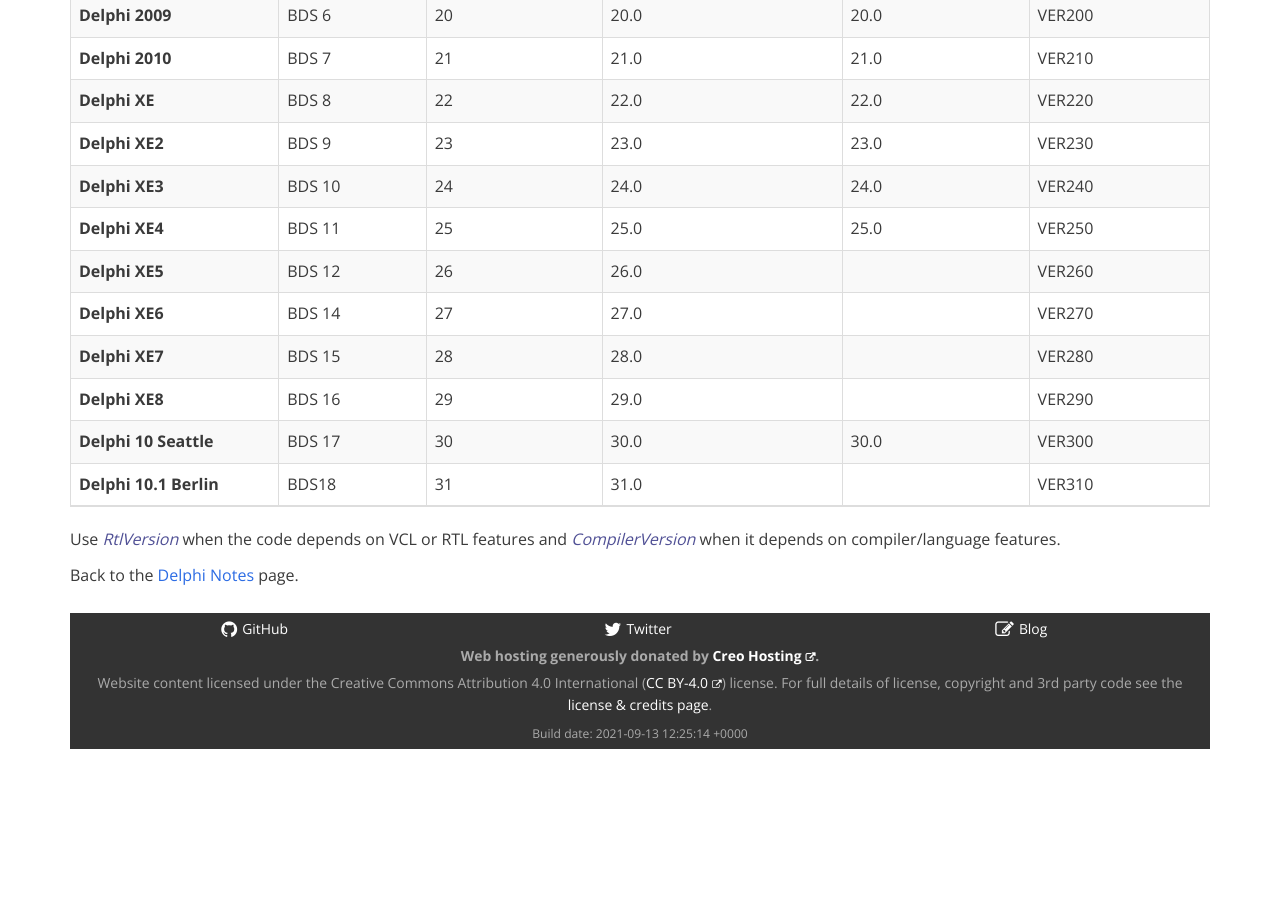
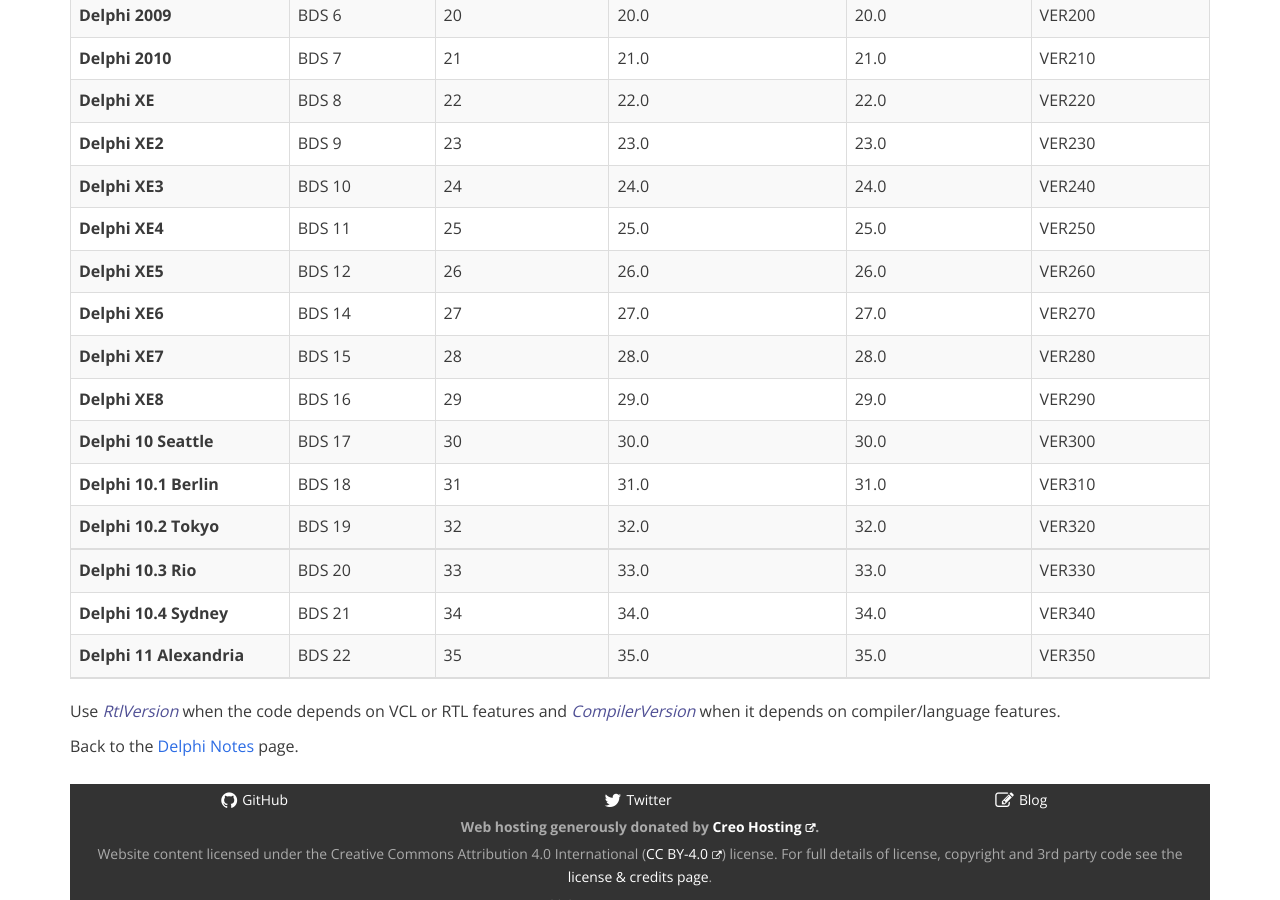
Before and after one commit to delphidabbler/delphidabbler.github.io, a Jekyll site: the page built from notes/version-numbers.html, in a window 1280 px wide and 900 px high, scrolled down 1093 px. Built offline with Jekyll 4.4.1, drawn with Linux system fonts in a browser that asks for light colours; nearby versions of some CDN libraries; comment, search, counter and statistics services are not loaded; before the commit the page ends 1854 px from its top, so only the background shows below that.

Commit message:
Add info for Delphi 10.2 to 11 & complete some missing info

```diff
--- a/notes/version-numbers.html
+++ b/notes/version-numbers.html
@@ -212,7 +212,7 @@
 <td>BDS 12</td>
 <td>26</td>
 <td>26.0</td>
-<td></td>
+<td>26.0</td>
 <td>VER260</td>
 </tr>
 <tr>
@@ -220,7 +220,7 @@
 <td>BDS 14</td>
 <td>27</td>
 <td>27.0</td>
-<td></td>
+<td>27.0</td>
 <td>VER270</td>
 </tr>
 <tr>
@@ -228,7 +228,7 @@
 <td>BDS 15</td>
 <td>28</td>
 <td>28.0</td>
-<td></td>
+<td>28.0</td>
 <td>VER280</td>
 </tr>
 <tr>
@@ -236,7 +236,7 @@
 <td>BDS 16</td>
 <td>29</td>
 <td>29.0</td>
-<td></td>
+<td>29.0</td>
 <td>VER290</td>
 </tr>
 <tr>
@@ -249,13 +249,42 @@
 </tr>
 <tr>
 <td><strong>Delphi 10.1 Berlin</strong></td>
-<td>BDS18</td>
+<td>BDS 18</td>
 <td>31</td>
 <td>31.0</td>
-<td></td>
+<td>31.0</td>
 <td>VER310</td>
 </tr>
+<tr>
+<td><strong>Delphi 10.2 Tokyo</strong></td>
+<td>BDS 19</td>
+<td>32</td>
+<td>32.0</td>
+<td>32.0</td>
+<td>VER320</td>
+</tr>
 </tbody>
+<td><strong>Delphi 10.3 Rio</strong></td>
+<td>BDS 20</td>
+<td>33</td>
+<td>33.0</td>
+<td>33.0</td>
+<td>VER330</td>
+</tr>
+<td><strong>Delphi 10.4 Sydney</strong></td>
+<td>BDS 21</td>
+<td>34</td>
+<td>34.0</td>
+<td>34.0</td>
+<td>VER340</td>
+</tr>
+<td><strong>Delphi 11 Alexandria</strong></td>
+<td>BDS 22</td>
+<td>35</td>
+<td>35.0</td>
+<td>35.0</td>
+<td>VER350</td>
+</tr>
 </table>
 </div> <!-- /.table-responsive -->
 <p>Use <var>RtlVersion</var> when the code depends on VCL or RTL features and <var>CompilerVersion</var> when it depends on compiler/language features.</p>
```
